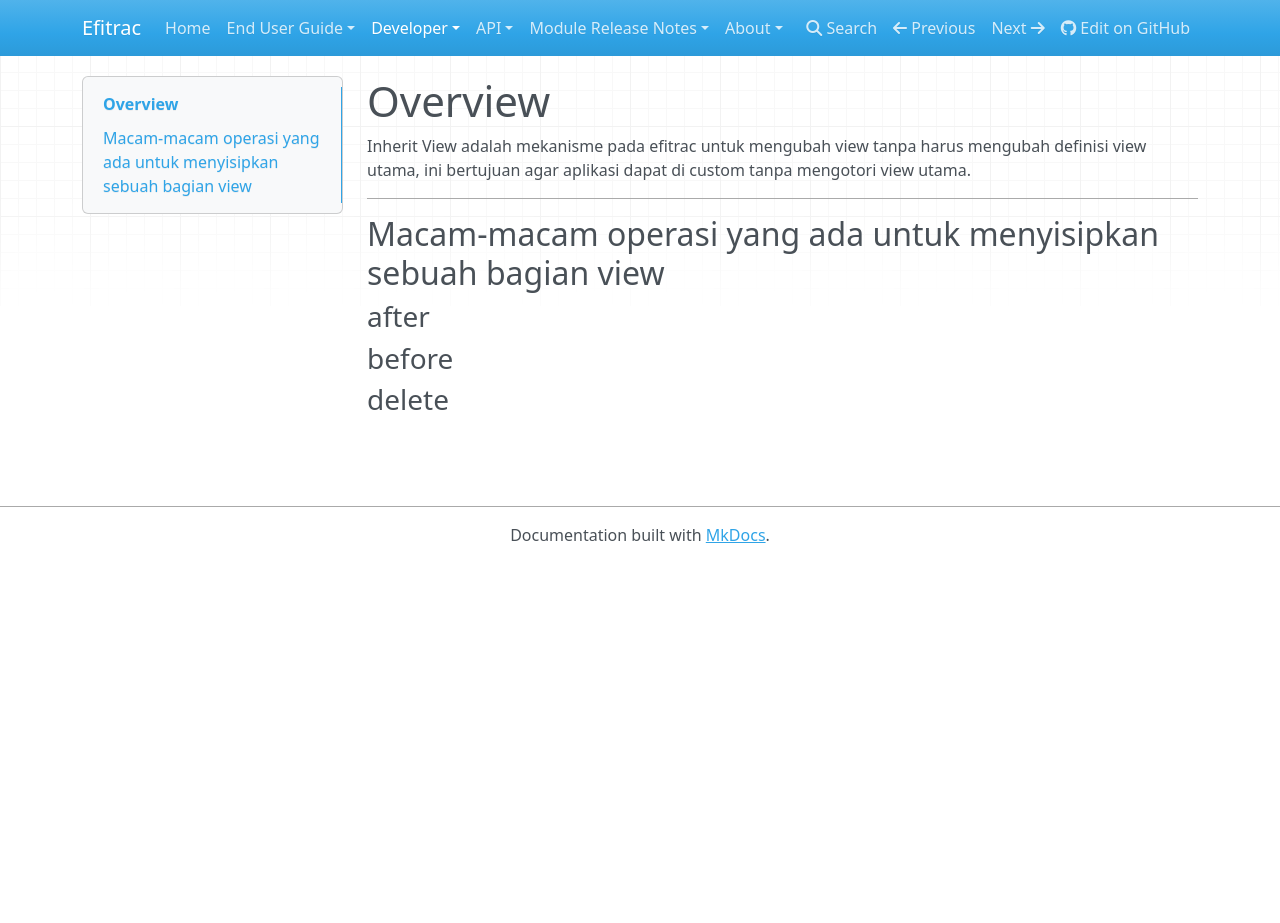
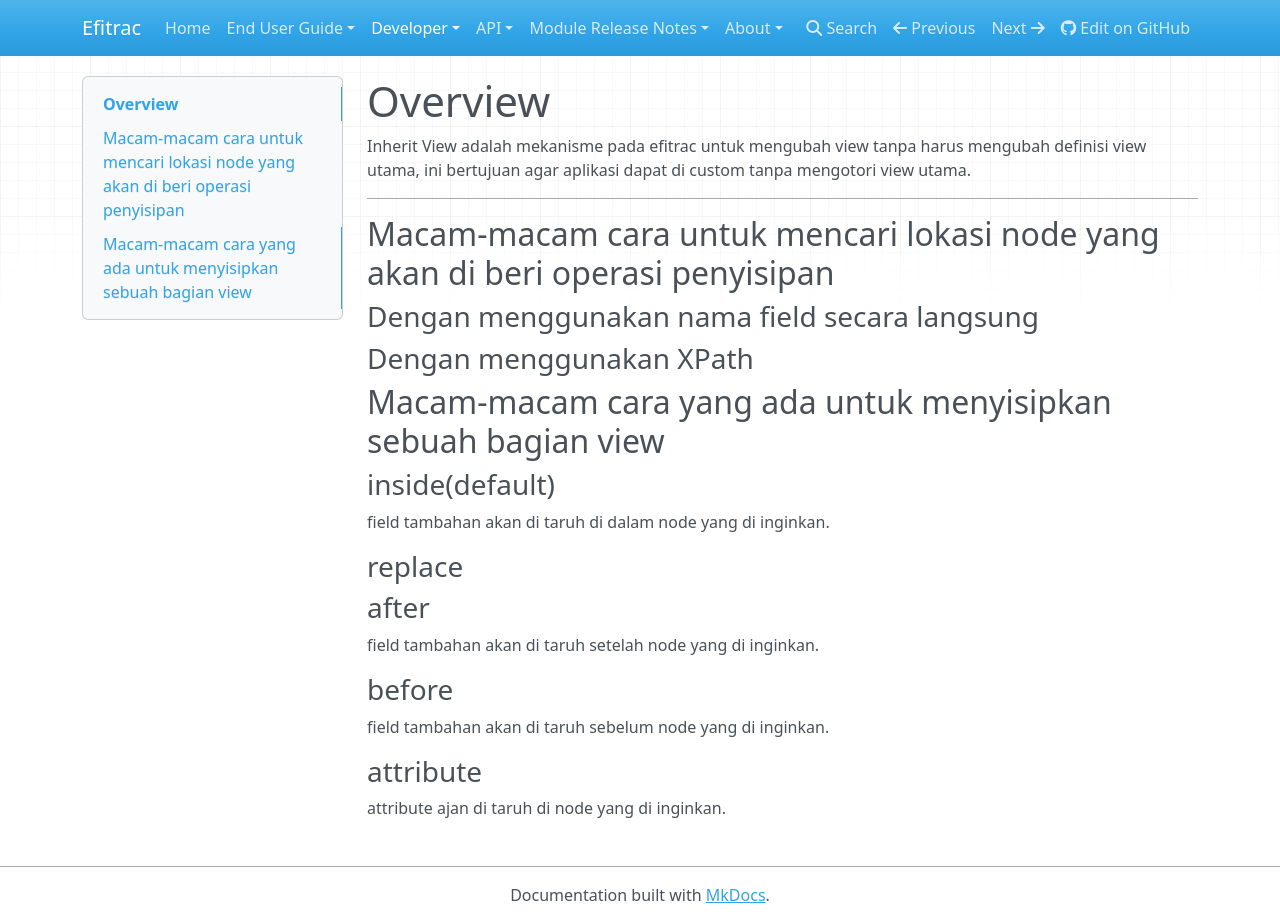
Before and after one commit to ianyulianto/efitrac-wiki, an MkDocs documentation site: the page built from docs/developer/inherit-view.md, in a window 1280 px wide and 923 px high. Built offline with MkDocs 1.6.1, drawn with Linux system fonts in a browser that asks for light colours; nearby versions of some CDN libraries; old or Windows-style settings are respelled for this version of MkDocs.

Commit message:
starting inheritance doc

```diff
--- a/docs/developer/inherit-view.md
+++ b/docs/developer/inherit-view.md
@@ -2,7 +2,17 @@
 Inherit View adalah mekanisme pada efitrac untuk mengubah view tanpa harus mengubah definisi view utama, ini bertujuan agar aplikasi dapat di custom tanpa mengotori view utama.
 
 ---
-## Macam-macam operasi yang ada untuk menyisipkan sebuah bagian view
+## Macam-macam cara untuk mencari lokasi node yang akan di beri operasi penyisipan
+
+### Dengan menggunakan nama field secara langsung
+### Dengan menggunakan XPath
+## Macam-macam cara yang ada untuk menyisipkan sebuah bagian view
+### inside(default)
+field tambahan akan di taruh di dalam node yang di inginkan.
+### replace
 ### after
+field tambahan akan di taruh setelah node yang di inginkan.
 ### before
-### delete
+field tambahan akan di taruh sebelum node yang di inginkan.
+### attribute
+attribute ajan di taruh di node yang di inginkan.
```
Also changed, not shown: docs/developer/model-inheritance.md (added, +16 -0 lines).
